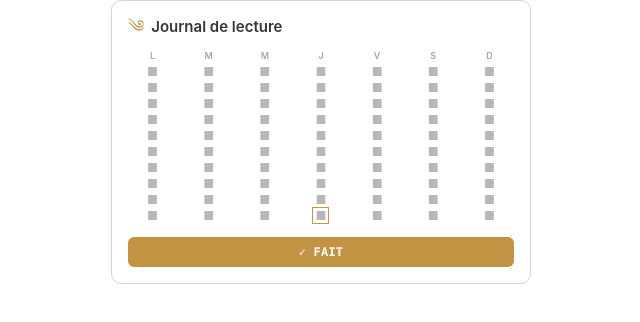
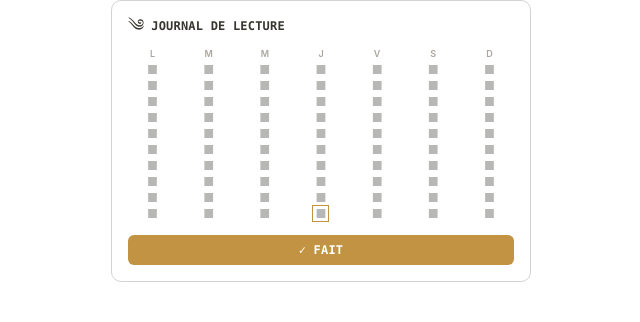
Before and after one commit to Ecaltionne/Notion, a plain HTML site: page index.html in a window 1280 px wide. Shown: the full height of the page, 319-959 px from the left. Drawn offline with Linux system fonts and the light colour scheme.

Commit message:
Update index.html

```diff
--- a/index.html
+++ b/index.html
@@ -22,10 +22,15 @@
     max-width: 420px;
     margin: auto;
     padding: 16px;
+
     background: transparent;
     border: 1px solid #d3d3d1;
     border-radius: 10px;
   }
+
+  /* =========================
+     EN-TÊTE
+     ========================= */
 
   .header {
     display: flex;
@@ -33,79 +38,103 @@
     margin-bottom: 14px;
   }
 
-  .title {
-    font-size: 15px;
-    font-weight: 600;
-  }
-
   .symbol {
-    color: #C29343;
+    color: #37352f;
     font-size: 17px;
     margin-right: 7px;
     line-height: 1;
   }
 
-  /*
-    Grille :
-    7 colonnes de largeur identique.
-    Cela supprime le grand espace entre L et M.
-  */
+  .title {
+    font-family: ui-monospace, SFMono-Regular, Menlo, Monaco,
+                 Consolas, "Liberation Mono", "Courier New", monospace;
+
+    font-size: 12px;
+    font-weight: 600;
+    letter-spacing: 0.2px;
+  }
+
+
+  /* =========================
+     GRILLE
+     ========================= */
 
   .days {
     display: grid;
+
+    /* 7 colonnes exactement identiques */
     grid-template-columns: repeat(7, 1fr);
+
     column-gap: 7px;
     row-gap: 5px;
+
     align-items: center;
   }
 
   .day-label {
     text-align: center;
+
     font-size: 9px;
     color: #aaa69d;
     font-weight: 600;
   }
 
-  /*
-    Le carré minimaliste
-  */
+
+  /* =========================
+     CARRÉS
+     ========================= */
 
   .square {
     width: 11px;
     height: 11px;
+
     margin: auto;
+
     font-size: 12px;
     line-height: 11px;
+
     text-align: center;
+
     color: #B7B7B5;
+
     background: transparent;
+
+    cursor: pointer;
+
+    transition:
+      color 0.12s ease,
+      transform 0.12s ease;
   }
 
-  /*
-    Habitude réalisée :
-    jaune Notion #C29343
-  */
+  /* Habitude réalisée */
 
   .square.done {
     color: #C29343;
   }
 
-  /*
-    Jour actuel
-  */
+  /* Petit effet au survol */
+
+  .square:hover {
+    transform: scale(1.2);
+  }
+
+  /* Jour actuel */
 
   .square.today {
     outline: 1px solid #C29343;
     outline-offset: 2px;
   }
 
-  /*
-    Bouton
-  */
+
+  /* =========================
+     BOUTON
+     ========================= */
 
   .button {
     width: 100%;
+
     margin-top: 16px;
+
     padding: 8px 12px;
 
     border: none;
@@ -119,37 +148,73 @@
 
     font-size: 12px;
     font-weight: 600;
+
     letter-spacing: 0.2px;
 
     cursor: pointer;
 
-    transition: all 0.15s ease;
+    transition:
+      background 0.15s ease,
+      color 0.15s ease;
   }
 
   .button:hover {
     background: #AE823A;
   }
 
+  /*
+    Le bouton reste jaune même
+    après avoir validé aujourd'hui.
+  */
+
   .button.done {
-    background: #E8D7B7;
-    color: #7D5E29;
+    background: #C29343;
+    color: #ffffff;
   }
+
 </style>
 </head>
+
 
 <body>
 
 <div class="tracker">
 
+  <!-- =========================
+       EN-TÊTE
+       ========================= -->
+
   <div class="header">
+
     <div class="symbol">༄</div>
-    <div class="title">Journal de lecture</div>
+
+    <div class="title">
+      JOURNAL DE LECTURE
     </div>
 
-  <div class="days" id="grid"></div>
+  </div>
 
-  <button class="button" id="validate">
+
+  <!-- =========================
+       GRILLE
+       ========================= -->
+
+  <div
+    class="days"
+    id="grid">
+  </div>
+
+
+  <!-- =========================
+       BOUTON
+       ========================= -->
+
+  <button
+    class="button"
+    id="validate">
+
     ✓ FAIT
+
   </button>
 
 </div>
@@ -157,12 +222,30 @@
 
 <script>
 
-  const STORAGE_KEY = "notion-habit-tracker";
+  /* =========================
+     STOCKAGE
+     ========================= */
 
-  const DAYS = ["L", "M", "M", "J", "V", "S", "D"];
+  const STORAGE_KEY =
+    "notion-habit-tracker";
 
-  let data = JSON.parse(
-    localStorage.getItem(STORAGE_KEY) || "{}"
+
+  const DAYS = [
+    "L",
+    "M",
+    "M",
+    "J",
+    "V",
+    "S",
+    "D"
+  ];
+
+
+  let data =
+    JSON.parse(
+      localStorage.getItem(
+        STORAGE_KEY
+      ) || "{}"
     );
 
 
@@ -172,13 +255,16 @@
 
   function dateKey(date) {
 
-    const y = date.getFullYear();
+    const y =
+      date.getFullYear();
 
-    const m = String(
+    const m =
+      String(
         date.getMonth() + 1
       ).padStart(2, "0");
 
-    const d = String(
+    const d =
+      String(
         date.getDate()
       ).padStart(2, "0");
 
@@ -188,9 +274,11 @@
 
   function mondayOfWeek(date) {
 
-    const d = new Date(date);
+    const d =
+      new Date(date);
 
-    const day = d.getDay();
+    const day =
+      d.getDay();
 
     const diff =
       day === 0
@@ -201,15 +289,24 @@
       d.getDate() + diff
     );
 
-    d.setHours(0, 0, 0, 0);
+    d.setHours(
+      0,
+      0,
+      0,
+      0
+    );
 
     return d;
   }
 
 
-  function addDays(date, amount) {
+  function addDays(
+    date,
+    amount
+  ) {
 
-    const d = new Date(date);
+    const d =
+      new Date(date);
 
     d.setDate(
       d.getDate() + amount
@@ -220,30 +317,39 @@
 
 
   /* =========================
-     AFFICHAGE DU TRACKER
+     AFFICHAGE
      ========================= */
 
   function render() {
 
     const grid =
-      document.getElementById("grid");
+      document.getElementById(
+        "grid"
+      );
 
     grid.innerHTML = "";
 
 
-    /* Jours de la semaine */
+    /*
+      En-têtes
+    */
 
     DAYS.forEach(day => {
 
       const label =
-        document.createElement("div");
+        document.createElement(
+          "div"
+        );
 
       label.className =
         "day-label";
 
-      label.textContent = day;
+      label.textContent =
+        day;
 
-      grid.appendChild(label);
+      grid.appendChild(
+        label
+      );
 
     });
 
@@ -251,13 +357,15 @@
     const today =
       new Date();
 
+    const todayKey =
+      dateKey(today);
+
     const currentMonday =
       mondayOfWeek(today);
 
 
     /*
-      Affiche les 10 dernières semaines.
-      La semaine actuelle est la dernière.
+      10 dernières semaines
     */
 
     for (
@@ -274,9 +382,7 @@
 
 
       /*
-        On n'affiche plus les dates
-        ni aucun chiffre à droite.
-        On garde uniquement les 7 carrés.
+        Les 7 jours
       */
 
       for (
@@ -295,8 +401,14 @@
           dateKey(date);
 
 
+        /*
+          Création du carré
+        */
+
         const square =
-          document.createElement("div");
+          document.createElement(
+            "div"
+          );
 
         square.className =
           "square";
@@ -306,10 +418,12 @@
 
 
         /*
-          Jour réalisé
+          État actuel
         */
 
-        if (data[key]) {
+        if (
+          data[key]
+        ) {
 
           square.classList.add(
             "done"
@@ -323,7 +437,7 @@
         */
 
         if (
-          key === dateKey(today)
+          key === todayKey
         ) {
 
           square.classList.add(
@@ -331,6 +445,56 @@
           );
 
         }
+
+
+        /*
+          CLIC SUR LE CARRÉ
+
+          Gris → jaune
+          Jaune → gris
+        */
+
+        square.addEventListener(
+          "click",
+          () => {
+
+            if (data[key]) {
+
+              /*
+                Jaune → gris
+              */
+
+              delete data[key];
+
+            } else {
+
+              /*
+                Gris → jaune
+              */
+
+              data[key] = true;
+
+            }
+
+
+            /*
+              Sauvegarde
+            */
+
+            localStorage.setItem(
+              STORAGE_KEY,
+              JSON.stringify(data)
+            );
+
+
+            /*
+              Actualisation
+            */
+
+            render();
+
+          }
+        );
 
 
         grid.appendChild(
@@ -348,7 +512,7 @@
 
 
   /* =========================
-     BOUTON
+     BOUTON "✓ FAIT"
      ========================= */
 
   function updateButton() {
@@ -364,35 +528,37 @@
       );
 
 
-    if (data[todayKey]) {
+    /*
+      Le texte reste toujours
+      "✓ FAIT".
+    */
 
     button.textContent =
       "✓ FAIT";
 
-      button.classList.add(
-        "done"
+
+    /*
+      Le bouton reste jaune.
+    */
+
+    button.classList.toggle(
+      "done",
+      Boolean(
+        data[todayKey]
+      )
     );
-
-    } else {
-
-      button.textContent =
-        "✓ FAIT";
-
-      button.classList.remove(
-        "done"
-      );
-
-    }
 
   }
 
 
   /* =========================
-     VALIDATION DU JOUR
+     VALIDATION AUJOURD'HUI
      ========================= */
 
   document
-    .getElementById("validate")
+    .getElementById(
+      "validate"
+    )
     .addEventListener(
       "click",
       () => {
@@ -403,15 +569,33 @@
           );
 
 
+        /*
+          Le bouton valide
+          toujours aujourd'hui.
+
+          Il ne peut pas annuler
+          la journée : pour cela,
+          on clique directement
+          sur le carré.
+        */
+
         data[todayKey] =
           true;
 
+
+        /*
+          Sauvegarde
+        */
 
         localStorage.setItem(
           STORAGE_KEY,
           JSON.stringify(data)
         );
 
+
+        /*
+          Actualisation
+        */
 
         render();
 
```
Lines whose indentation alone changed are shown as unchanged.
